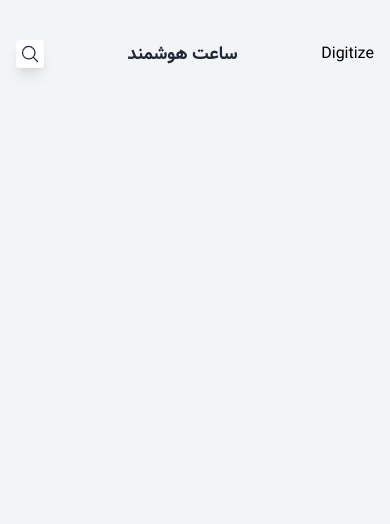
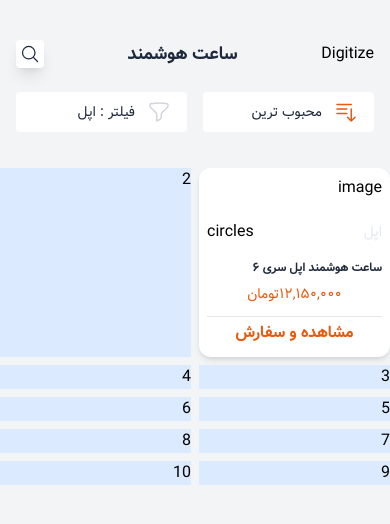
Before and after one commit to Mahdi-niyati/DigitizeApp-ui, a website: page public/index.html in a window 390 px wide. Drawn offline with Linux system fonts and the light colour scheme.

Commit message:
mobile products section

```diff
--- a/public/index.html
+++ b/public/index.html
@@ -9,7 +9,7 @@
 </head>
 <body class="bg-gray-100">
     <!-- app bar -->
-    <div class="flex items-center justify-between mt-10 px-4 mb-6">
+    <div class="flex md:hidden items-center justify-between mt-10 px-4 mb-6">
         <div>Digitize</div>
         <div class="text-lg font-bold text-slate-800 ">ساعت هوشمند</div>
         <div class=" w-7 h-7  bg-white shadow-lg flex items-center justify-center rounded ">
@@ -19,5 +19,49 @@
 
         </div>
     </div>
+    <!-- filter - sort mobile section -->
+    <div class=" flex md:hidden items-center justify-between  px-4 gap-x-4 mb-9">
+        <div class="bg-white rounded py-2 pr-4 flex items-center justify-start w-1/2">
+            <div>
+                <svg xmlns="http://www.w3.org/2000/svg" fill="none" viewBox="0 0 24 24" stroke-width="1.5" stroke="currentColor" class="w-6 h-6 stroke-orange-600">
+                    <path stroke-linecap="round" stroke-linejoin="round" d="M3 4.5h14.25M3 9h9.75M3 13.5h9.75m4.5-4.5v12m0 0l-3.75-3.75M17.25 21L21 17.25" />
+                  </svg>
+            </div>
+            <span class=" text-sm text-slate-800 mr-3">محبوب ترین </span>
+        </div>
+        <div class="bg-white rounded py-2 pr-4 flex items-center justify-start w-1/2">
+            <div>
+                <svg xmlns="http://www.w3.org/2000/svg" fill="none" viewBox="0 0 24 24" stroke-width="1.5" stroke="currentColor" class="w-6 h-6 stroke-gray-300">
+                    <path stroke-linecap="round" stroke-linejoin="round" d="M12 3c2.755 0 5.455.232 8.083.678.533.09.917.556.917 1.096v1.044a2.25 2.25 0 01-.659 1.591l-5.432 5.432a2.25 2.25 0 00-.659 1.591v2.927a2.25 2.25 0 01-1.244 2.013L9.75 21v-6.568a2.25 2.25 0 00-.659-1.591L3.659 7.409A2.25 2.25 0 013 5.818V4.774c0-.54.384-1.006.917-1.096A48.32 48.32 0 0112 3z" />
+                  </svg>
+            </div>
+            <span class=" text-sm text-slate-800 mr-3">فیلتر : اپل</span>
+        </div>
+    </div>
+    <!-- product section -->
+    <div class="grid gap-2 grid-cols-2 md:grid-cols-3 lg:grid-cols-4">
+        <div class="bg-white rounded-xl p-2 shadow-md">
+            <div class="mb-5">image</div>
+            <!-- product desc. -->
+            <div  class="flex items-center justify-between w-full mb-4">
+                <span class="text-slate-200 text-sm">اپل</span>
+                <div>circles</div>
+            </div>
+            <!-- product title -->
+            <div class="text-slate-800 text-xs font-bold mb-2">ساعت هوشمند اپل سری ۶</div>
+            <div class="text-orange-600 font-medium text-center text-sm mb-3">۱۲,۱۵۰,۰۰۰تومان</div>
+            <hr>
+            <button class="w-full font-bold text-orange-600 py-1">مشاهده و سفارش</button>
+        </div>
+        <div class="bg-blue-100">2</div>
+        <div class="bg-blue-100">3</div>
+        <div class="bg-blue-100">4</div>
+        <div class="bg-blue-100">5</div>
+        <div class="bg-blue-100">6</div>
+        <div class="bg-blue-100">7</div>
+        <div class="bg-blue-100">8</div>
+        <div class="bg-blue-100">9</div>
+        <div class="bg-blue-100">10</div>
+    </div>
 </body>
 </html>
```
Also changed, not shown: public/build/tailwind.css.
